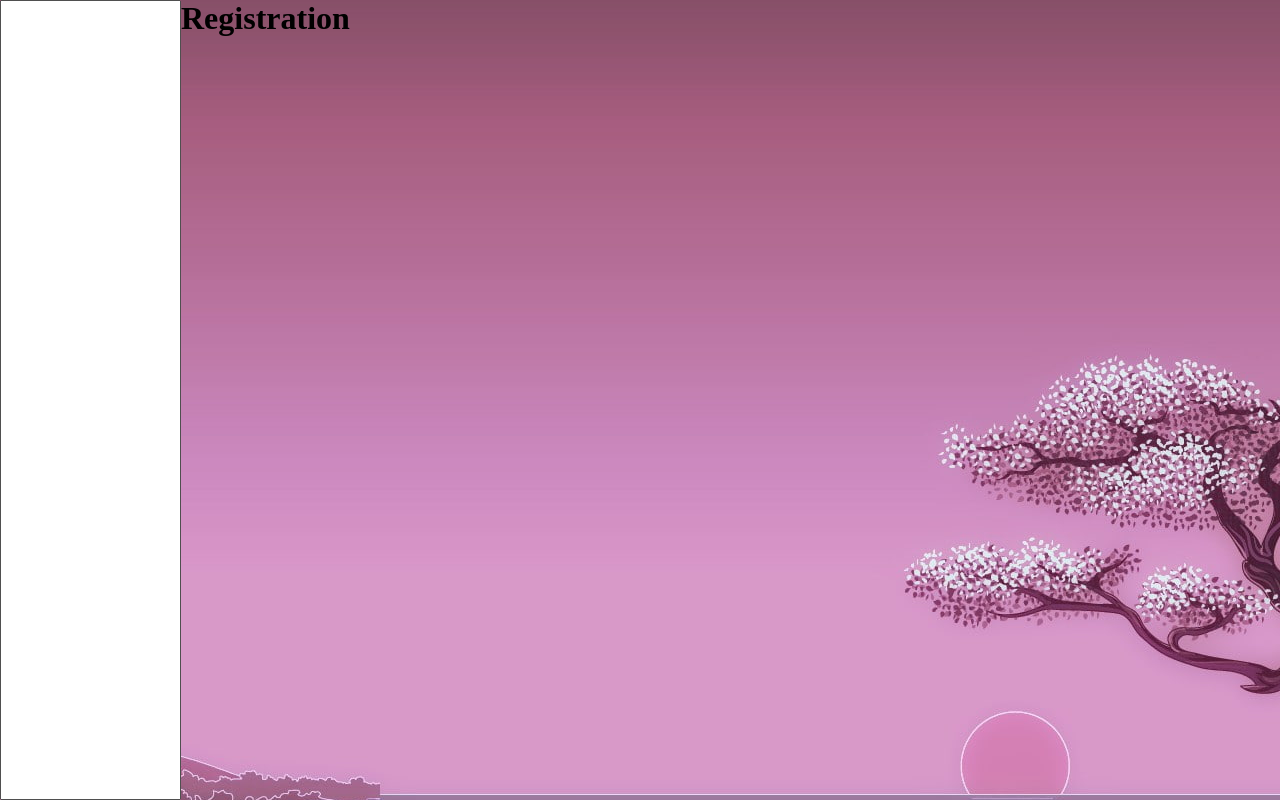
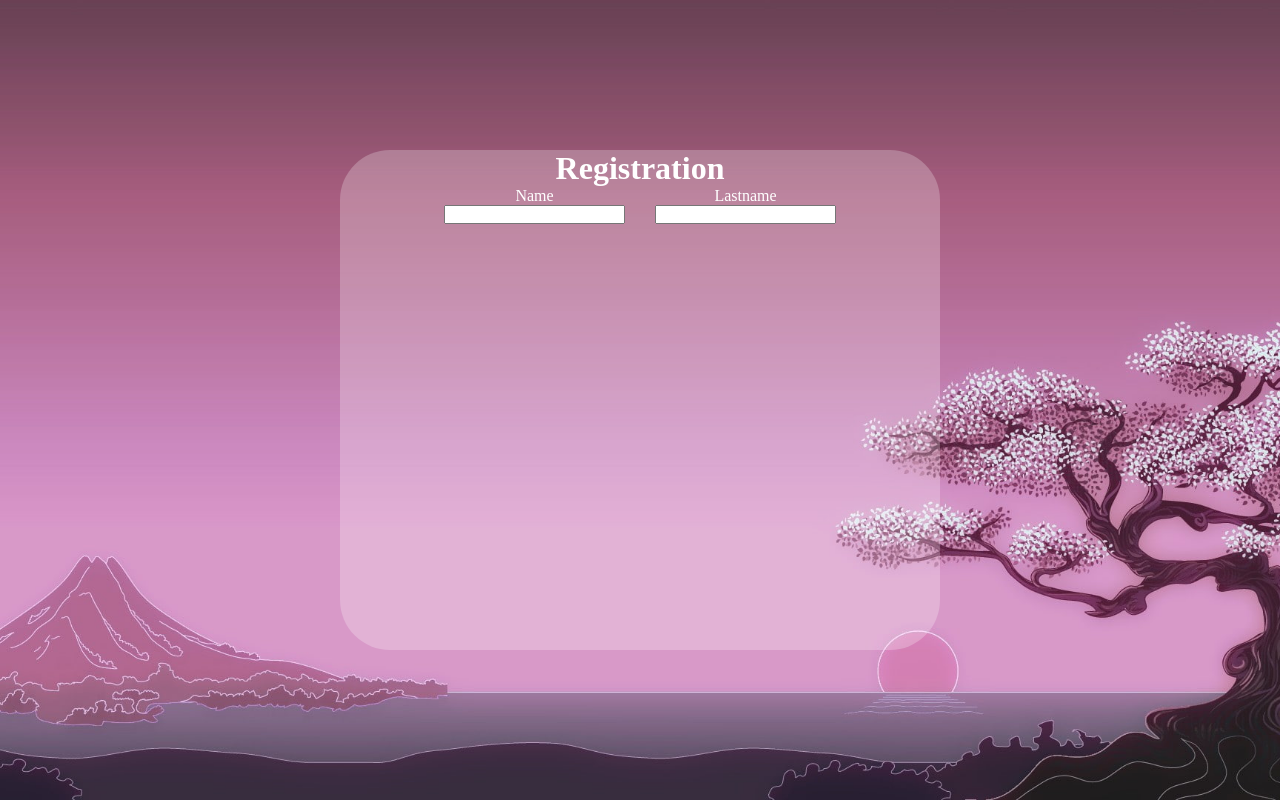
Before and after one commit to Gujaaa/registration, a plain HTML site: page index.html in a window 1280 px wide. Drawn offline with Linux system fonts and the light colour scheme.

Commit message:
name-lastname

```diff
--- a/index.html
+++ b/index.html
@@ -10,9 +10,20 @@
 
 <body>
     <div class="container">
-        <input type="input-box">
-        <h1>Registration</h1>
-    </div>
+        <div class="box">
+            <h1>Registration</h1>
+            <div class="inputs">
+                <div>
+                    <p>Name</p>
+                    <input type="Name">
+                </div>
+                <div>
+                    <p>Lastname</p>
+                    <input type="Lastname">
+                </div>
+            </div>
+        </div>
+
 </body>
 
 </html>
--- a/style.css
+++ b/style.css
@@ -1,19 +1,46 @@
 * {
     margin: 0;
     padding: 0;
+    box-sizing: border-box;
+}
+
+body {
+    background: url(assets/background.jpg) no-repeat;
+    width: 100%;
+    height: 100vh;
+    display: flex;
+    align-items: center;
+    justify-content: center;
+    background-size: cover;
+    background-position: center;
+    background-repeat: no-repeat;
 }
 
 .container {
-    width: 100%;
-    height: 100vh;
+    width: 600px;
+    height: 500px;
     display: flex;
-    background-repeat: no-repeat;
-    background-position: center;
-    background-image: url(assets/background.jpg);
+    align-items: center;
+    align-content: center;
+    justify-content: flex-start;
+    flex-direction: column;
+    border-radius: 50px;
+    background-color: rgba(255, 255, 255, 0.24);
 }
 
-.input-box{
-    width: 300px;
-    height: 400px;
+.box h1 {
+    display: flex;
+    justify-content: center;
+    color: rgb(255, 255, 255);
+}
+
+.inputs {
+    gap: 30px;
     display: flex;
 }
+
+.inputs p {
+    display: flex;
+    color: white;
+    justify-content: center;
+}
```
